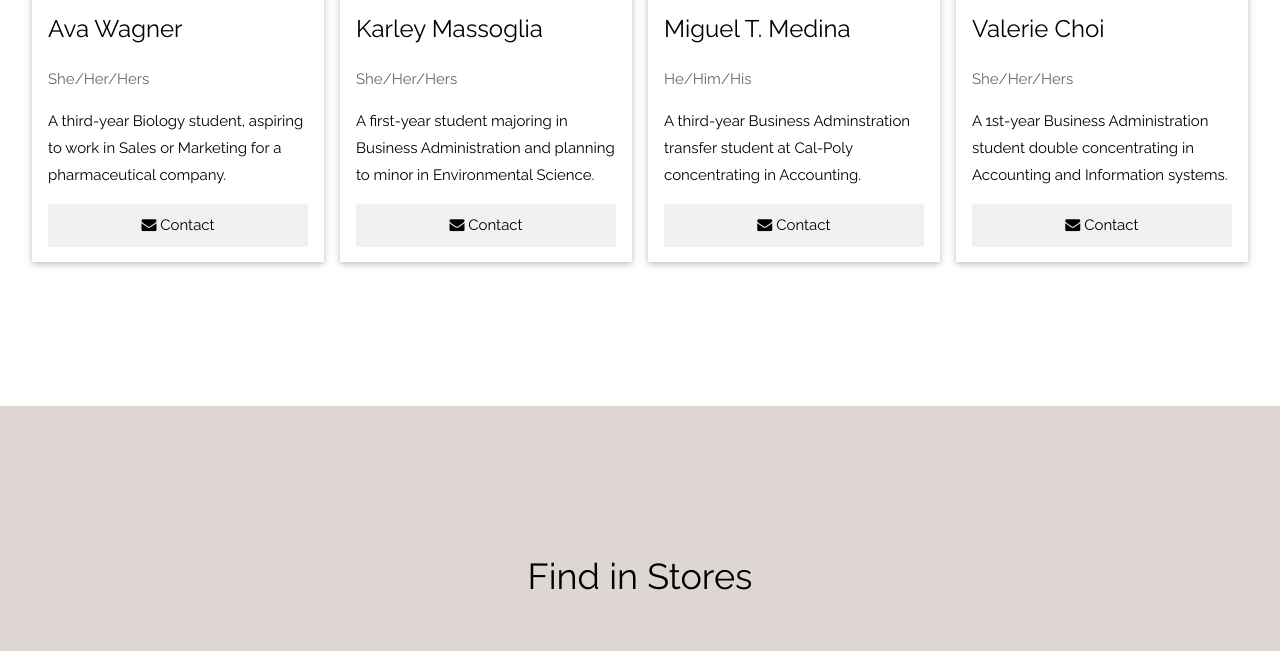
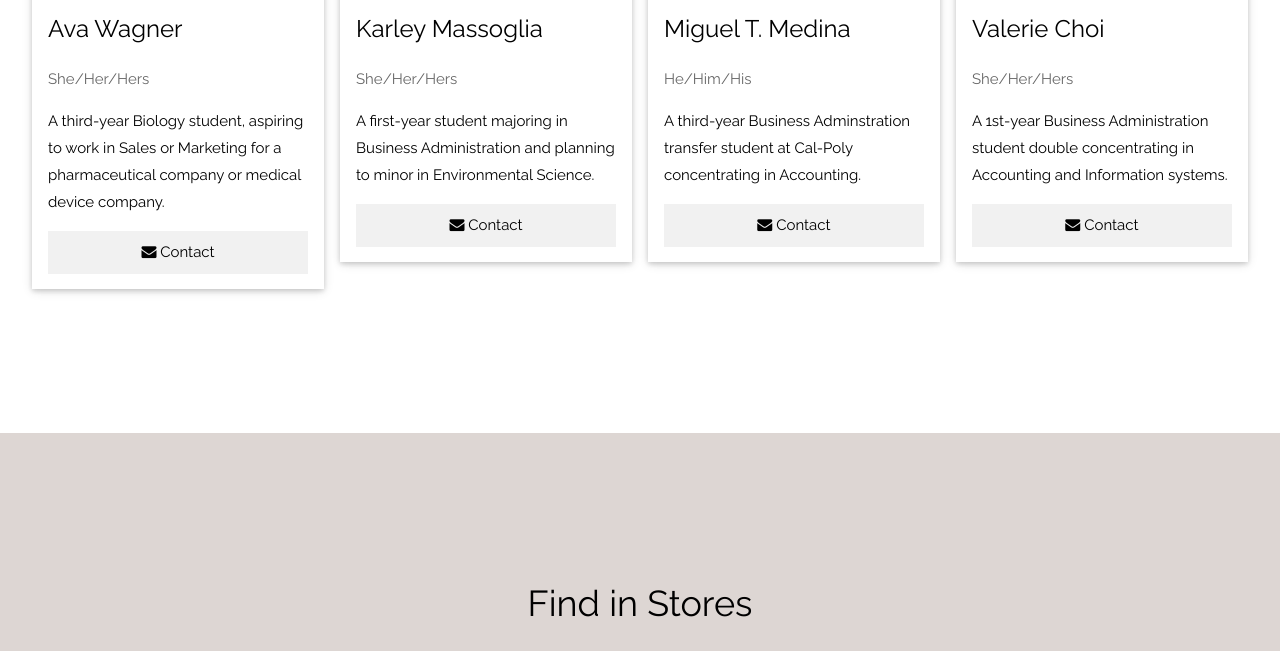
Before and after one commit to ValerieCHoi/GreenOffice, a plain HTML site: page index.html in a window 1280 px wide. Shown: the part 2906-3557 px from the top of the page. Drawn offline with nearby package versions, Linux system fonts and the light colour scheme.

Commit message:
Update index.html

```diff
--- a/index.html
+++ b/index.html
@@ -129,7 +129,7 @@ body, html {
         <div class="w3-container">
           <h3>Ava Wagner</h3>
           <p class="w3-opacity">She/Her/Hers</p>
-          <p>A third-year Biology student, aspiring to work in Sales or Marketing for a pharmaceutical company.</p>
+          <p>A third-year Biology student, aspiring to work in Sales or Marketing for a pharmaceutical company or medical device company.</p>
           <p><button class="w3-button w3-light-grey w3-block"><i class="fa fa-envelope"></i> Contact</button></p>
         </div>
       </div>
```
